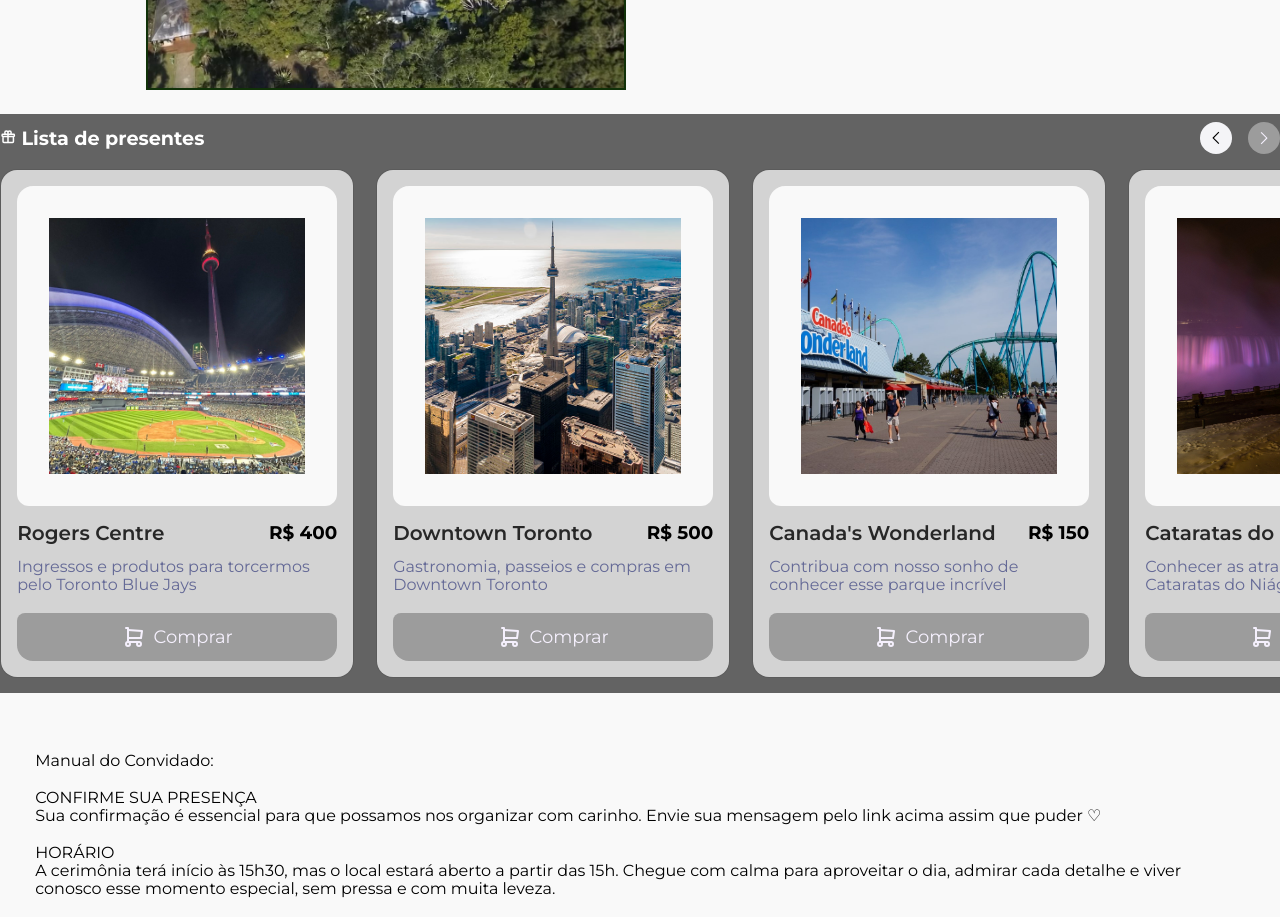
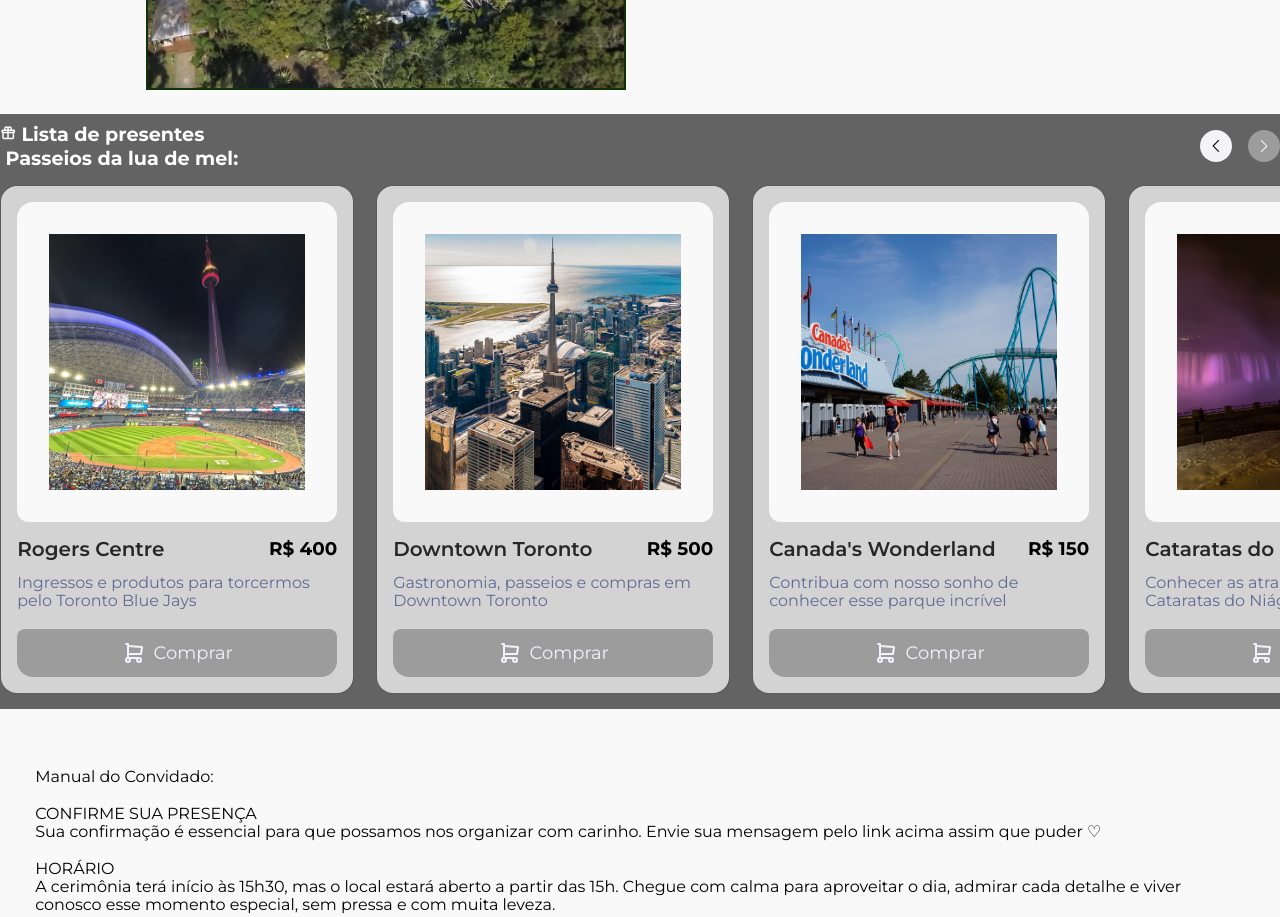
Before and after one commit to lombardi-g/invitation, a plain HTML site: page index.html in a window 1280 px wide. Shown: the part 1900-2817 px from the top of the page. Drawn offline with nearby package versions, Linux system fonts and the light colour scheme; a web font is replaced by a local one.

Commit message:
Changing gifts title

```diff
--- a/index.html
+++ b/index.html
@@ -100,7 +100,7 @@
         <div class="top-bar">
             <h2>
                 <img id="gift-box-image" src="img/gift.svg" alt="">
-                Lista de presentes
+                Lista de presentes<br>&nbsp;Passeios da lua de mel:
             </h2>
 
                         <button type="button" disabled id="action-button--previous" class="action-button--horizontal-scroll">
```
